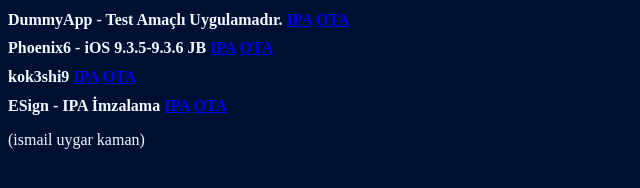
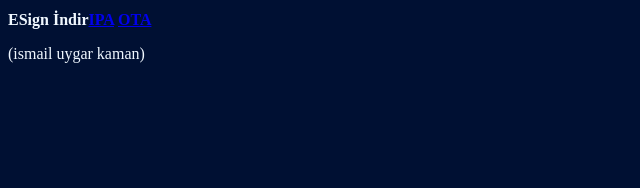
Before and after one commit to kaxibuxi/kaxibuxi.github.io, a plain HTML site: page index.html in a window 1280 px wide. Shown: the whole page, without its empty margins (0-640 px from the left). Drawn offline with Linux system fonts and the light colour scheme.

Commit message:
remove other apps, only keep esign

```diff
--- a/index.html
+++ b/index.html
@@ -4,10 +4,7 @@
   <title>tmtsign</title>
 </head>
 <body style="background-color: #001033; color:aliceblue">
-    <h1 style="font-size: 2vh;">DummyApp - Test Amaçlı Uygulamadır. <a href="https://github.com/kaxibuxi/kaxibuxi.github.io/raw/main/helloworld.ipa">IPA</a> <a href="itms-services://?action=download-manifest&url=https://github.com/kaxibuxi/kaxibuxi.github.io/raw/main/helloworld.plist">OTA</a></h1>
-    <h1 style="font-size: 2vh;">Phoenix6 - iOS 9.3.5-9.3.6 JB <a href="https://github.com/kaxibuxi/kaxibuxi.github.io/raw/main/Phoenix6.ipa">IPA</a> <a href="itms-services://?action=download-manifest&url=https://github.com/kaxibuxi/kaxibuxi.github.io/raw/main/phoenix.plist">OTA</a></h1>
-    <h1 style="font-size: 2vh;">kok3shi9 <a href="https://github.com/kaxibuxi/kaxibuxi.github.io/raw/main/kok3shi9.ipa">IPA</a> <a href="itms-services://?action=download-manifest&url=https://github.com/kaxibuxi/kaxibuxi.github.io/raw/main/kok3shi9.plist">OTA</a></h1>
-    <h1 style="font-size: 2vh;">ESign - IPA İmzalama <a href="https://github.com/kaxibuxi/kaxibuxi.github.io/raw/main/esign_4.8.1.ipa">IPA</a> <a href="itms-services://?action=download-manifest&url=https://github.com/kaxibuxi/kaxibuxi.github.io/raw/main/esign.plist">OTA</a></h1>
+    <h1 style="font-size: 2vh;">ESign İndir<a href="https://github.com/kaxibuxi/kaxibuxi.github.io/raw/main/esign_4.8.1.ipa">IPA</a> <a href="itms-services://?action=download-manifest&url=https://github.com/kaxibuxi/kaxibuxi.github.io/raw/main/esign.plist">OTA</a></h1>
     <p>(ismail uygar kaman)</p>
 </body>
 </html>
```
Also changed, not shown: 4 other files.
